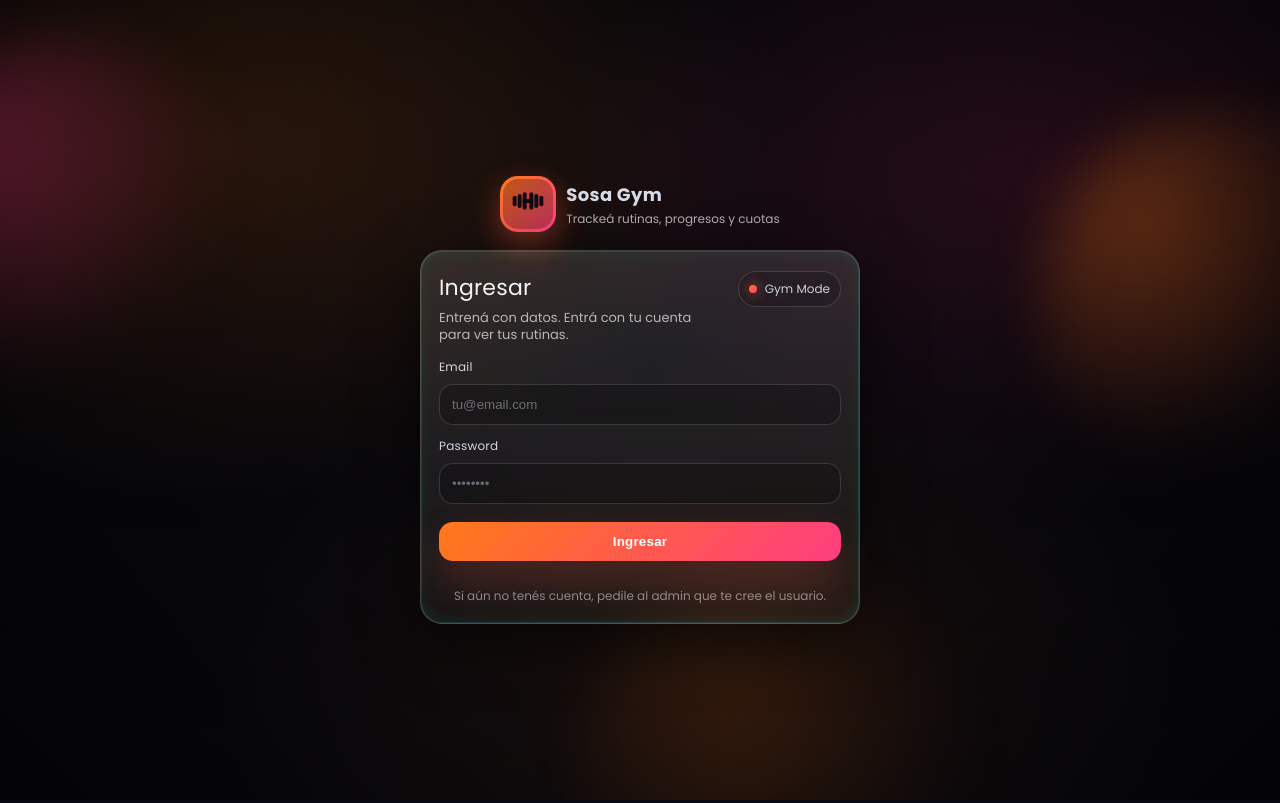
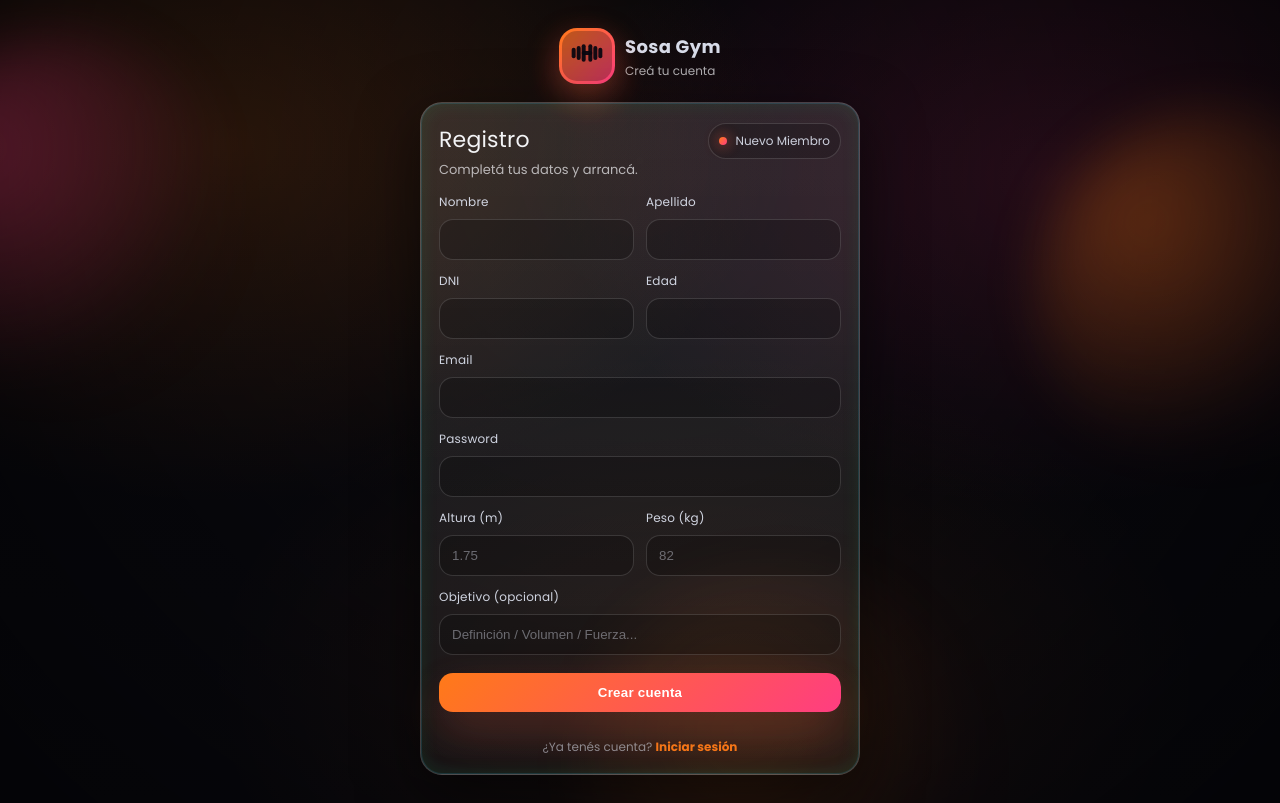
Before and after one commit to SosaUlises/Gym-FrontEnd, a React (Vite) app: page /register in a window 1280 px wide. Built offline with nearby package versions, Linux system fonts and the light colour scheme.

Commit message:
Desarrollo de Registrar Cliente

```diff
--- a/package.json
+++ b/package.json
@@ -12,7 +12,8 @@
   "dependencies": {
     "axios": "^1.13.2",
     "react": "^19.2.0",
-    "react-dom": "^19.2.0"
+    "react-dom": "^19.2.0",
+    "react-router-dom": "^7.11.0"
   },
   "devDependencies": {
     "@eslint/js": "^9.39.1",
--- a/src/App.tsx
+++ b/src/App.tsx
@@ -1,5 +1,18 @@
+import { BrowserRouter, Routes, Route, Navigate } from "react-router-dom";
 import LoginPage from "./pages/LoginPage";
+import RegisterPage from "./pages/RegisterPage";
 
 export default function App() {
-  return <LoginPage />;
+  return (
+    <BrowserRouter>
+      <Routes>
+        <Route path="/login" element={<LoginPage />} />
+        <Route path="/register" element={<RegisterPage />} />
+
+        {/* Por defecto */}
+        <Route path="/" element={<Navigate to="/login" replace />} />
+        <Route path="*" element={<Navigate to="/login" replace />} />
+      </Routes>
+    </BrowserRouter>
+  );
 }
--- a/src/pages/LoginPage.tsx
+++ b/src/pages/LoginPage.tsx
@@ -1,6 +1,7 @@
 import { useState } from "react";
 import { http } from "../api/http";
 import { authStorage } from "../auth/authStorage";
+import { Link } from "react-router-dom";
 import "../styles/login.css";
 
 type LoginBody = {
@@ -125,9 +126,11 @@ export default function LoginPage() {
             {loading ? "Ingresando..." : "Ingresar"}
           </button>
 
-          <div className="footer">
-            Si aún no tenés cuenta, pedile al admin que te cree el usuario.
-          </div>
+        <div className="footer">
+          ¿No tenés cuenta? <Link className="link" to="/register">Crear cuenta</Link>
+        </div>
+
+
         </div>
       </form>
     </div>
--- /dev/null
+++ b/src/pages/RegisterPage.tsx
@@ -0,0 +1,188 @@
+import { useState } from "react";
+import { http } from "../api/http";
+import { Link } from "react-router-dom";
+import "../styles/login.css";
+
+type RegisterBody = {
+  nombre: string;
+  apellido: string;
+  dni: number;
+  email: string;
+  password: string;
+  rol: string; // en tu API existe, lo mandamos como Cliente
+  edad: number;
+  altura: number;
+  peso: number;
+  objetivo?: string | null;
+};
+
+export default function RegisterPage() {
+  const [form, setForm] = useState({
+    nombre: "",
+    apellido: "",
+    dni: "",
+    email: "",
+    password: "",
+    edad: "",
+    altura: "",
+    peso: "",
+    objetivo: "",
+  });
+
+  const [loading, setLoading] = useState(false);
+  const [error, setError] = useState<string | null>(null);
+  const [ok, setOk] = useState<string | null>(null);
+
+  const set = (k: string, v: string) => setForm((p) => ({ ...p, [k]: v }));
+
+  const onSubmit = async (e: React.FormEvent) => {
+    e.preventDefault();
+    setError(null);
+    setOk(null);
+    setLoading(true);
+
+    try {
+      const body: RegisterBody = {
+        nombre: form.nombre.trim(),
+        apellido: form.apellido.trim(),
+        dni: Number(form.dni),
+        email: form.email.trim(),
+        password: form.password,
+        rol: "Cliente",
+        edad: Number(form.edad),
+        altura: Number(form.altura),
+        peso: Number(form.peso),
+        objetivo: form.objetivo?.trim() || null,
+      };
+
+     await http.post("/api/v1/cliente", body);
+
+
+      // éxito
+      setOk("Cuenta creada ✅ Ahora podés iniciar sesión.");
+    } catch (err: any) {
+      const msg =
+        err?.response?.data?.message ||
+        err?.response?.data?.Message ||
+        err?.message ||
+        "Error al registrar";
+      setError(msg);
+    } finally {
+      setLoading(false);
+    }
+  };
+
+  return (
+    <div className="login-wrap">
+      <div className="orb a" />
+      <div className="orb b" />
+      <div className="orb c" />
+
+      <div className="login-shell">
+        <div className="brand">
+          <div className="logo">
+            <span className="logo-icon"><DumbbellIcon /></span>
+          </div>
+          <div>
+            <h1>Sosa Gym</h1>
+            <span className="tag">Creá tu cuenta</span>
+          </div>
+        </div>
+
+        <form className="login-card" onSubmit={onSubmit}>
+          <div className="head">
+            <div>
+              <p className="title">Registro</p>
+              <p className="subtitle">Completá tus datos y arrancá.</p>
+            </div>
+
+            <div className="pill">
+              <span className="dot" />
+              <span>Nuevo Miembro</span>
+            </div>
+          </div>
+
+          <div className="form">
+            <div className="grid2">
+              <div className="field">
+                <div className="label">Nombre</div>
+                <input className="input" value={form.nombre} onChange={(e) => set("nombre", e.target.value)} required />
+              </div>
+              <div className="field">
+                <div className="label">Apellido</div>
+                <input className="input" value={form.apellido} onChange={(e) => set("apellido", e.target.value)} required />
+              </div>
+            </div>
+
+            <div className="grid2">
+              <div className="field">
+                <div className="label">DNI</div>
+                <input className="input" value={form.dni} onChange={(e) => set("dni", e.target.value)} inputMode="numeric" required />
+              </div>
+              <div className="field">
+                <div className="label">Edad</div>
+                <input className="input" value={form.edad} onChange={(e) => set("edad", e.target.value)} inputMode="numeric" required />
+              </div>
+            </div>
+
+            <div className="field">
+              <div className="label">Email</div>
+              <input className="input" type="email" value={form.email} onChange={(e) => set("email", e.target.value)} required />
+            </div>
+
+            <div className="field">
+              <div className="label">Password</div>
+              <input className="input" type="password" value={form.password} onChange={(e) => set("password", e.target.value)} required />
+            </div>
+
+            <div className="grid2">
+              <div className="field">
+                <div className="label">Altura (m)</div>
+                <input className="input" value={form.altura} onChange={(e) => set("altura", e.target.value)} placeholder="1.75" required />
+              </div>
+              <div className="field">
+                <div className="label">Peso (kg)</div>
+                <input className="input" value={form.peso} onChange={(e) => set("peso", e.target.value)} placeholder="82" required />
+              </div>
+            </div>
+
+            <div className="field">
+              <div className="label">Objetivo (opcional)</div>
+              <input className="input" value={form.objetivo} onChange={(e) => set("objetivo", e.target.value)} placeholder="Definición / Volumen / Fuerza..." />
+            </div>
+
+            {error && <div className="error">{error}</div>}
+            {ok && <div className="ok">{ok}</div>}
+
+            <button className="btn" disabled={loading}>
+              {loading ? "Creando..." : "Crear cuenta"}
+            </button>
+
+           <div className="footer">
+             ¿Ya tenés cuenta? <Link className="link" to="/login">Iniciar sesión</Link>
+            </div>
+          </div>
+        </form>
+      </div>
+    </div>
+  );
+}
+
+function DumbbellIcon() {
+  return (
+    <svg
+      width="40"
+      height="40"
+      viewBox="0 0 24 24"
+      fill="none"
+    >
+      <path d="M4 10v4" stroke="currentColor" strokeWidth="2.4" strokeLinecap="round"/>
+      <path d="M7 9v6" stroke="currentColor" strokeWidth="2.4" strokeLinecap="round"/>
+      <path d="M10 8v8" stroke="currentColor" strokeWidth="2.4" strokeLinecap="round"/>
+      <path d="M14 8v8" stroke="currentColor" strokeWidth="2.4" strokeLinecap="round"/>
+      <path d="M17 9v6" stroke="currentColor" strokeWidth="2.4" strokeLinecap="round"/>
+      <path d="M20 10v4" stroke="currentColor" strokeWidth="2.4" strokeLinecap="round"/>
+      <path d="M10 12h4" stroke="currentColor" strokeWidth="2.4" strokeLinecap="round"/>
+    </svg>
+  );
+}
--- a/src/styles/login.css
+++ b/src/styles/login.css
@@ -6,8 +6,10 @@ html, body, #root {
 }
 
 body {
-  overflow: hidden;
+  overflow-x: hidden;
+  overflow-y: auto;
 }
+
 
 :root{
   --bg-0:#07070b;
@@ -344,7 +346,7 @@ body {
   box-shadow:
     0 12px 34px rgba(255,122,24,.25),
     0 12px 34px rgba(255,61,129,.20);
-
+  transition: transform .18s ease;
   position:relative;
 }
 
@@ -362,6 +364,9 @@ body {
   position:relative;
   z-index:2;
   color: rgba(10,6,16,.95);
+}
+.logo:hover{
+  transform: scale(1.05);
 }
 
 .ok{
```
Also changed, not shown: 1 other file (tests, documents, lock files or other folders).
